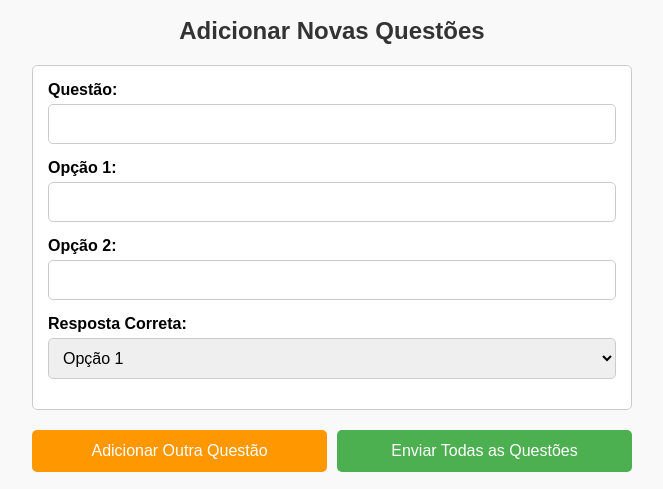
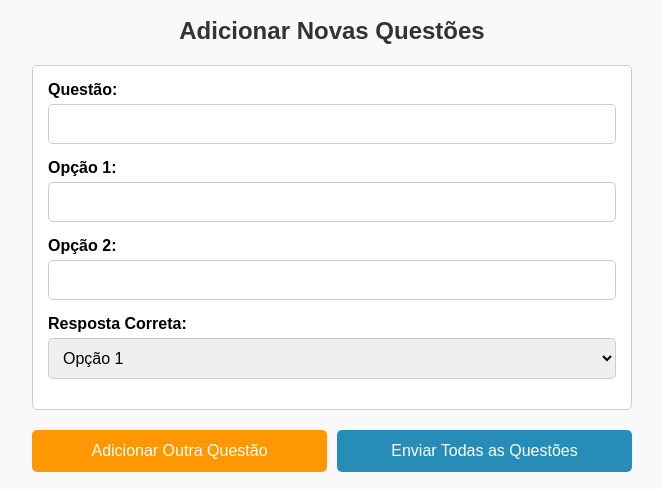
Before and after one commit to Lefaun/Quizz_Time_Win, a website: page public/index.html in a window 1280 px wide. Shown: the part 148-637 px from the top of the page, without its empty margins (308-971 px from the left). Drawn offline with Linux system fonts and the light colour scheme.

Commit message:
Update styles.css

```diff
--- a/public/styles.css
+++ b/public/styles.css
@@ -65,7 +65,7 @@ input[type="text"], select, button {
 }
 
 button {
-    background-color: #4CAF50;
+    background-color: #268db8;
     color: white;
     border: none;
     padding: 12px 20px;
@@ -75,7 +75,7 @@ button {
 }
 
 button:hover {
-    background-color: #45a049;
+    background-color: #063970;
 }
 
 #addQuestion {
```
